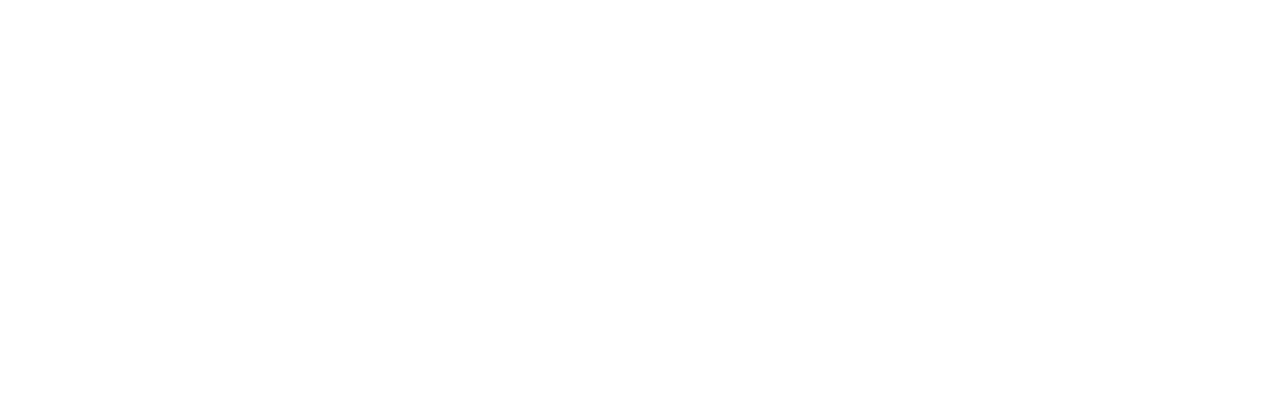
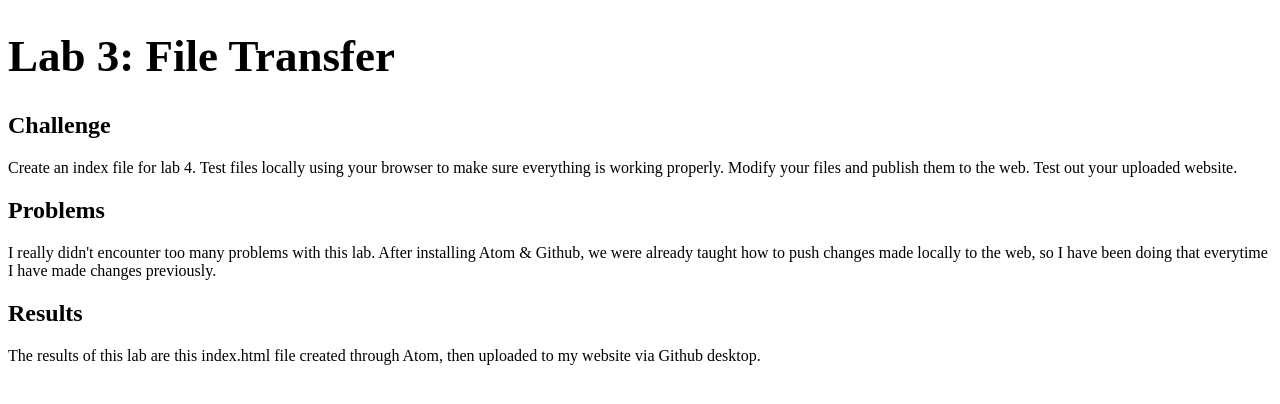
Before and after one commit to stephmillercsumb/cst251, a plain HTML site: page lab4/index.html in a window 1280 px wide. Drawn offline with Linux system fonts and the light colour scheme.

Commit message:
Lab 4 created; Lab3 edited

```diff
--- a/lab4/index.html
+++ b/lab4/index.html
@@ -1,11 +1,23 @@
 <!DOCTYPE html>
 <html>
 <head>
-	<title>Lab X - Subject/Topic</title>
+	<title>Lab 4 - File Transfer</title>
 	<link rel="stylesheet" type="text/css" href="../css/site.css">
 	<link rel="stylesheet" type="text/css" href="css/lab.css">
 </head>
+	<h1>Lab 3: File Transfer</h1>
 <body>
-
+	<h2>Challenge</h2>
+		<p>Create an index file for lab 4. Test files locally using your browser to
+			make sure everything is working properly. Modify your files and publish
+			them to the web. Test out your uploaded website. </p>
+	<h2>Problems</h2>
+		<p>I really didn't encounter too many problems with this lab. After
+			installing Atom & Github, we were already taught how to push changes made
+			locally to the web, so I have been doing that everytime I have made
+			changes previously. </p>
+	<h2>Results</h2>
+		<p>The results of this lab are this index.html file created through Atom,
+			then uploaded to my website via Github desktop. </p>
 </body>
 </html>
```
Also changed, not shown: lab3/index.html (+7 -5 lines), lab4/img/Lab4_screenshot1.PNG (added), lab4/img/Lab4_screenshot2.PNG (added), lab4/img/Lab4_screenshot3.PNG (added), lab4/img/Lab4_screenshot4.PNG (added).
